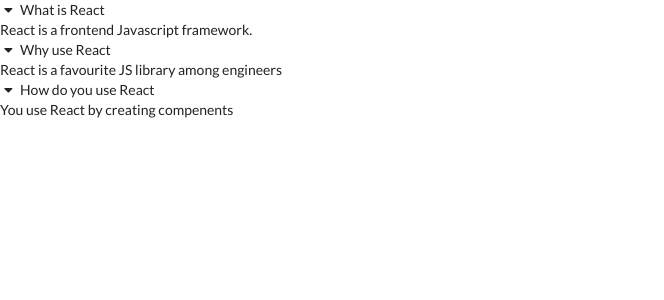
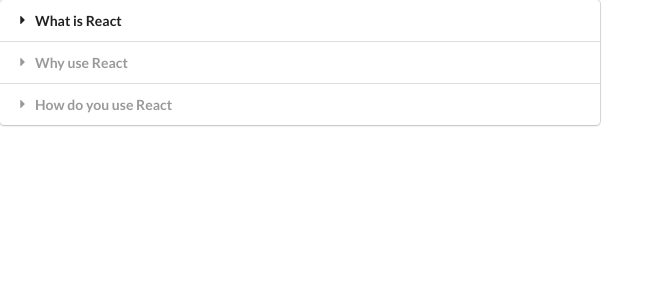
Before and after one commit to taranjitcaur/Widgets, a React (Create React App) app: page / in a window 1280 px wide. Shown: the top 300 px of the page, without its empty margins (0-664 px from the left). Built offline with nearby package versions, Linux system fonts and the light colour scheme.

Commit message:
Accordion using useState hook

```diff
--- a/src/components/Accordion.js
+++ b/src/components/Accordion.js
@@ -1,30 +1,24 @@
-import React from 'react';
+import React, {useState} from 'react';
 
-class Accordion extends React.Component {
-       state = {indexClicked:''}
-      onItemClicked = (index) => {
-        this.setState({indexClicked: index});
+const Accordion = ({items}) => {
+    const [activeIndex, setActiveIndex] = useState(null);
+   const updateStateItem = (index) => {
+        setActiveIndex(index);
    }
-      renderedItems =  this.props.items.map((item,index) => {
-        return (<React.Fragment key={item.title}>
-        <div className="title active" onClick={() => this.onItemClicked(index)}>
+   const renderedItems =  items.map((item, index) => {
+    const active = (index === activeIndex) ? 'active' : '';
+      return(<React.Fragment key={index}>
+        <div className= {`title ${active}`} onClick = {() => updateStateItem(index)}>
           <i className="dropdown icon"></i>
             {item.title}
         </div>
-        <div className="content active">
-            <p>{item.content}</p>
+        <div className={`content ${active}`}>
+        {item.content}
         </div>
       </React.Fragment>
       )
-      })
-
-    render() {
-       return(
-         <div>
-          {this.state.indexClicked }
-         {this.renderedItems}
-         </div>
-         );
     }
+  )
+ return <div className="ui styled accordion">{renderedItems}</div>;
 }
 export default Accordion;
```
Lines whose indentation alone changed are shown as unchanged.
